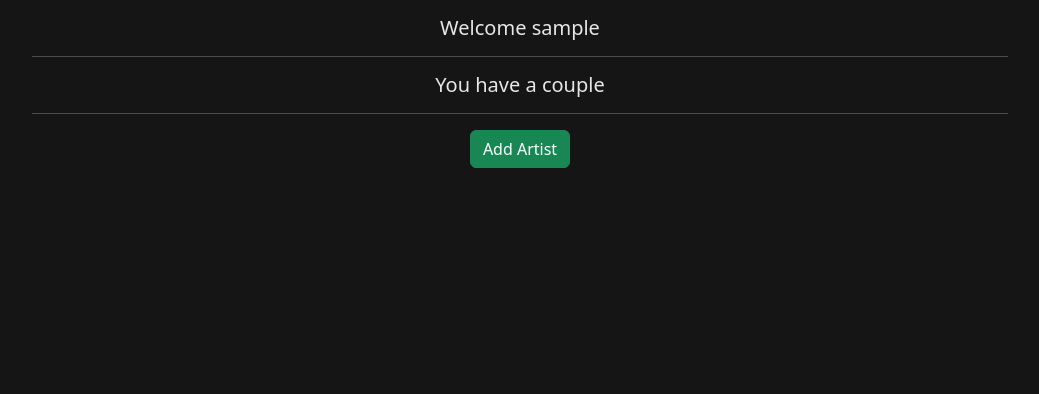
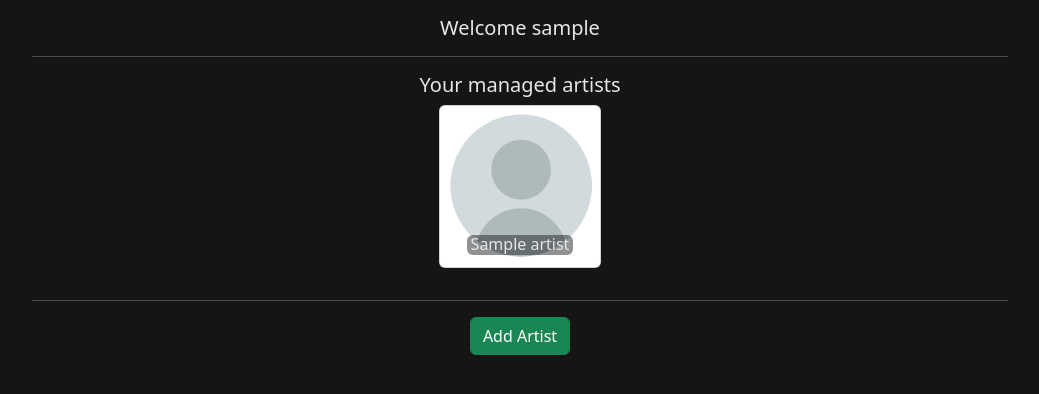
Before and after one commit to bics/Melodia, a Django app: page /member/manage/ in a window 1280 px wide. Shown: the part 54-448 px from the top of the page, without its empty margins (120-1159 px from the left). Run offline with Django 5.2, Linux system fonts and the light colour scheme; a user stored in the database is signed in; tables that the repository leaves empty hold one stand-in row (values such as "Sample post").

Commit message:
ME-Displaying managed artists

```diff
--- a/members/templates/manage.html
+++ b/members/templates/manage.html
@@ -11,12 +11,29 @@
         <hr class="color-platinum line-break">
     </div>
 </div>
-
 <div class="container text text-center">
     {% if not managed_artists %}
     <h5>You have not added any artists to your account.</h5>
     {% else %}
-    <h5>You have a couple</h5>
+    <div class="container">
+        <h5>Your managed artists</h5>
+        <div class="row justify-content-center">
+            {% for artist in managed_artists %}
+            <!--TODO generate cards from DB-->
+            <!--Card code block copied from Bootsrap's official documentation-->
+            <div class="mx-1 mb-3 col-6 col-md-4 col-xl-2">
+                <div class="card small-artist-card ">
+                    <img src="{% static 'assets/images/single_empty_user_pfp.png' %}" class="card-img-top" alt="...">
+                    <a href="">
+                        <div class="card-img-overlay d-flex align-items-end justify-content-center p-1">
+                            <h6 class="card-title bg-dark bg-opacity-50 px-1 rounded">{{artist.name}}</h6>
+                        </div>
+                    </a>
+                </div>
+            </div>
+            {% endfor %}
+        </div>
+    </div>
     {% endif %}
 
     <div class="spacer m-3">
--- a/static/styles/style.css
+++ b/static/styles/style.css
@@ -67,8 +67,8 @@ nav a{
 }
 
 .small-artist-card{
-    width: 8rem;
-    height: 8rem;
+    width: 100%;
+    height: auto;
 }
 
 .artsit-banner-image{
```
